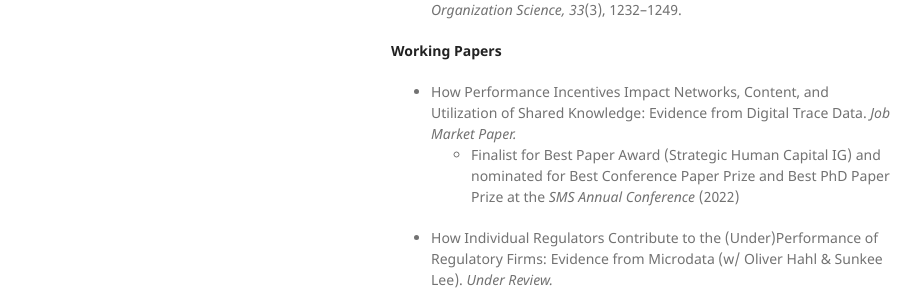
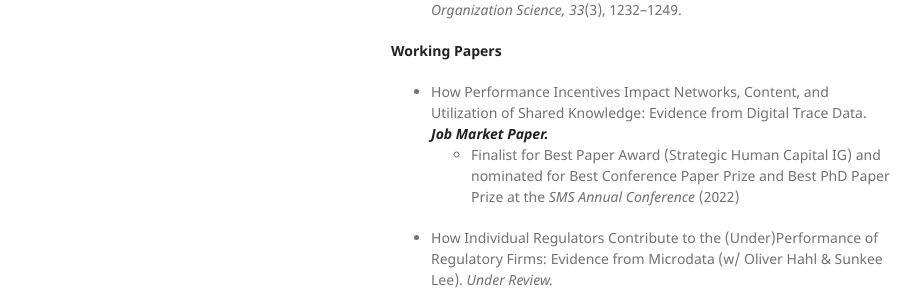
Before and after one commit to saepark/saepark.github.io, a Jekyll site: the page built from research.md, in a window 1280 px wide. Shown: the part 185-478 px from the top of the page, without its empty margins (179-1101 px from the left). Built offline with Jekyll 4.4.1, drawn with Linux system fonts in a browser that asks for light colours; our own code applies the rules of GitHub Pages for plain Markdown files.

```diff
--- a/research.md
+++ b/research.md
@@ -8,7 +8,7 @@ layout: default
 - The Mechanisms and Components of Knowledge Transfer within Organizations. (w/ Linda Argote, Jerry Guo & Oliver Hahl). _Organization Science, 33_(3), 1232–1249.
 
 **Working Papers**
-- How Performance Incentives Impact Networks, Content, and Utilization of Shared Knowledge: Evidence from Digital Trace Data. _Job Market Paper._
+- How Performance Incentives Impact Networks, Content, and Utilization of Shared Knowledge: Evidence from Digital Trace Data. **_Job Market Paper._**
   - Finalist for Best Paper Award (Strategic Human Capital IG) and nominated for Best Conference Paper Prize and Best PhD Paper Prize at the _SMS Annual Conference_ (2022)
 
 - How Individual Regulators Contribute to the (Under)Performance of Regulatory Firms: Evidence from Microdata
```
